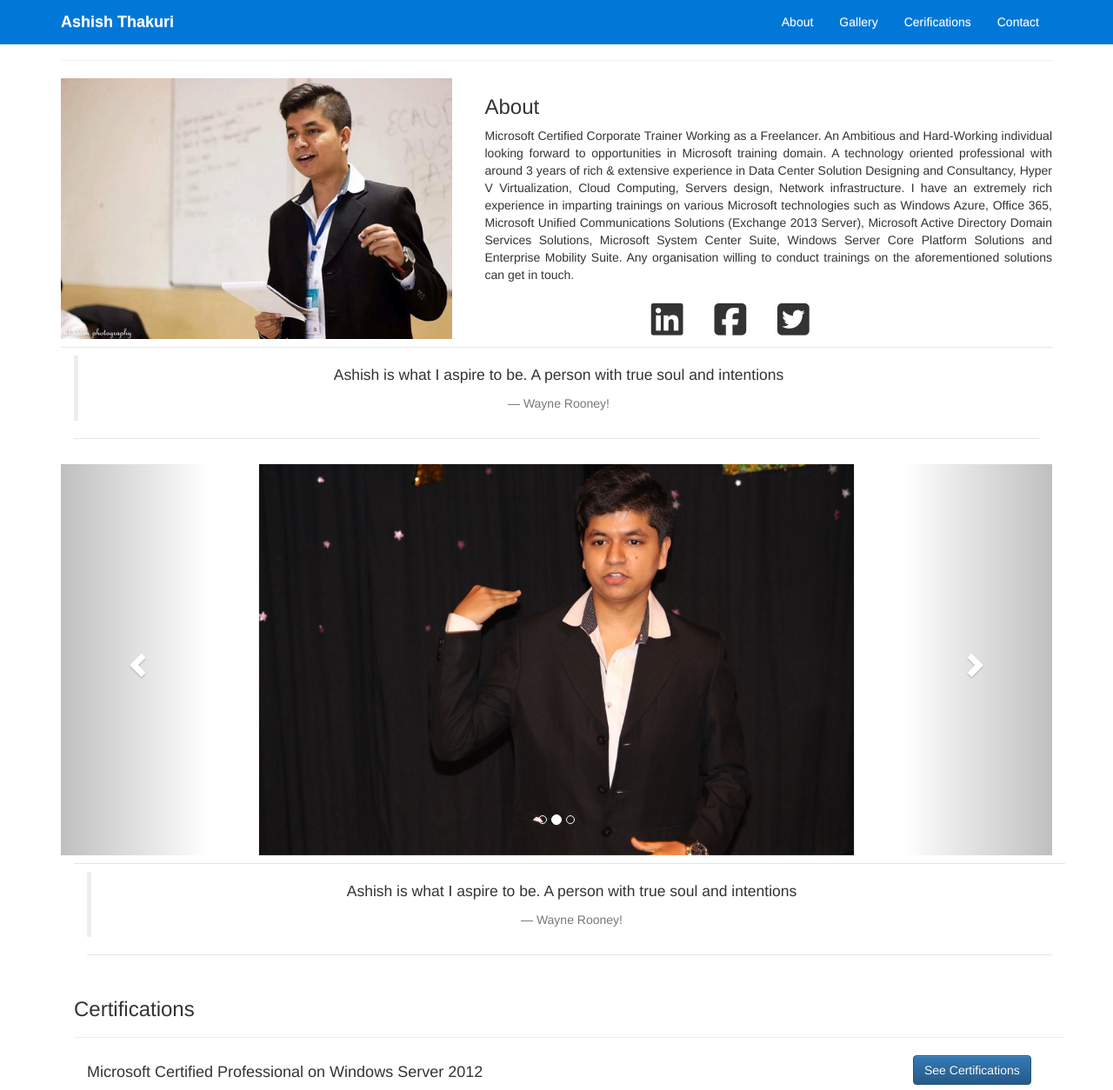
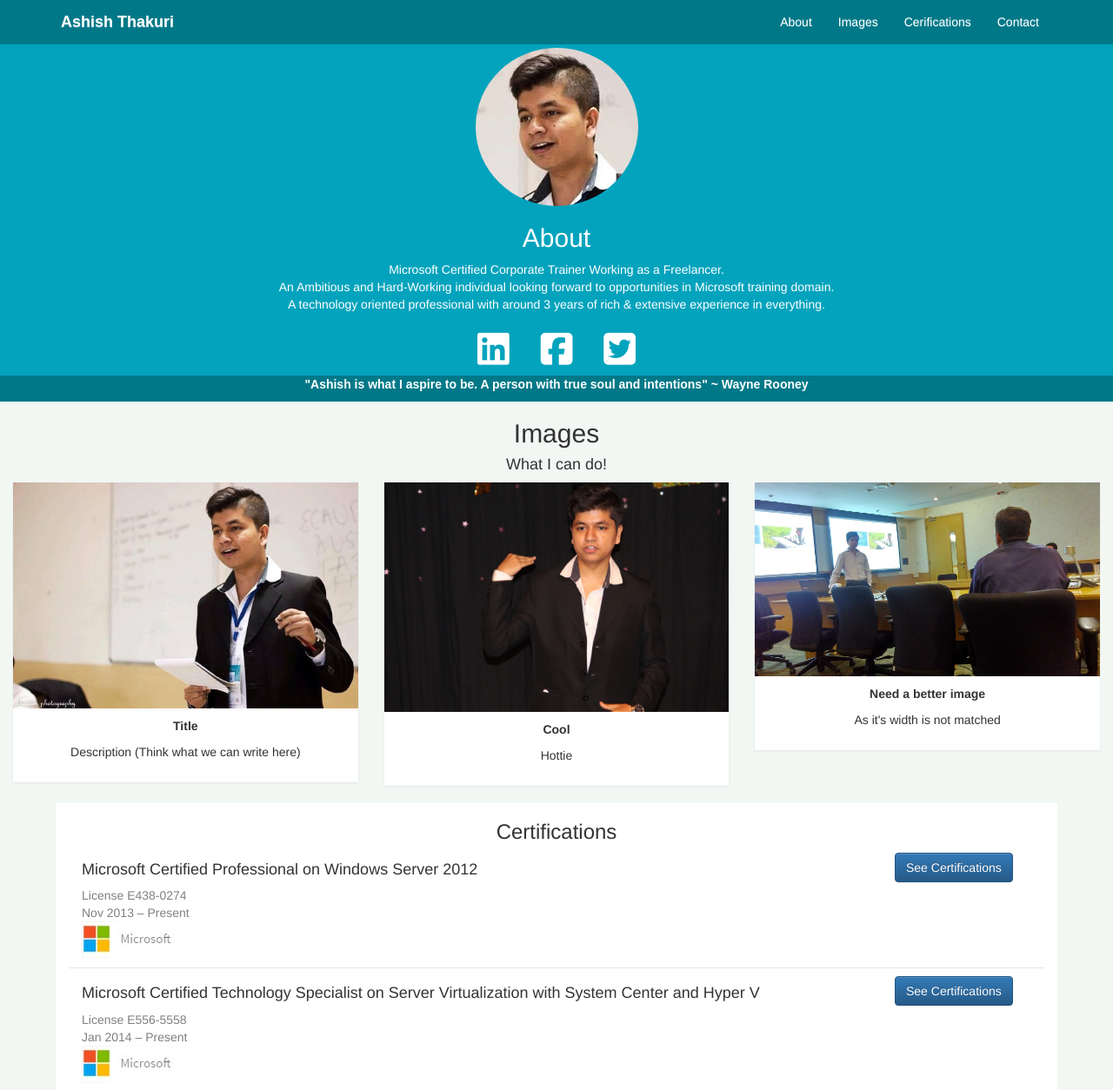
Before and after one commit to varungarg2796/AshishWebsite, a plain HTML site: page index.html in a window 1280 px wide. Shown: the top 1254 px of the page at 87% size. Drawn offline with nearby package versions, Linux system fonts and the light colour scheme.

Commit message:
Changed the color scheme and scrolling

```diff
--- a/index.html
+++ b/index.html
@@ -17,7 +17,7 @@
 
 </head>
 
-<body data-spy="scroll" data-target="#my-navbar">
+<body data-target="#my-navbar">
 
   <!-- Navbar -->
   	<nav class="navbar navbar-fixed-top animated bounceInDown" id="my-navbar">
@@ -33,10 +33,10 @@
   			</div><!-- Navbar Header-->
   			<div class="collapse navbar-collapse navbar-right" id="navbar-collapse">
   				<ul class="nav navbar-nav">
-  					<li><a data-toggle="collapse" data-target=".navbar-collapse" href="#about">About</a>
-  					<li><a data-toggle="collapse" data-target=".navbar-collapse" href="#gallery">Gallery</a>
-  					<li><a data-toggle="collapse" data-target=".navbar-collapse" href="#certifications">Cerifications</a>
-  					<li><a data-toggle="collapse" data-target=".navbar-collapse" href="#contact">Contact</a>
+  					<li><a data-toggle="collapse" data-target=".navbar-collapse" href="#aboutContainer">About</a>
+  					<li><a data-toggle="collapse" data-target=".navbar-collapse" href="#images">Images</a>
+  					<li><a data-toggle="collapse" data-target=".navbar-collapse" href="#certiBox">Cerifications</a>
+  					<li><a data-toggle="collapse" data-target=".navbar-collapse" href="#contactMe">Contact</a>
   				</ul>
   			</div>
   		</div><!-- End Container-->
@@ -46,125 +46,76 @@
 
 
 
-      <div class="container">
-        <section>
-            <div class="page-header" id="about">
+      <div class="container-fluid" id="aboutContainer">
+            <center>
+            <img src="Icon.jpg" class="img-circle">
+            <h2>About</h2>
+            <p>Microsoft Certified Corporate Trainer Working as a Freelancer.
+            <br>
+            An Ambitious and Hard-Working individual looking forward to opportunities in Microsoft training domain. <br> A technology oriented professional with around 3 years of rich & extensive experience in everything.
 
-            </div>
-
-            <div class="row">
-                  <div class="col-md-5">
-            <img src="image1.jpg" height="300px" width="450px">
-        </div>
-        <div class="col-md-7" id="aboutMe">
-         <h3>About</h2>
-            Microsoft Certified Corporate Trainer Working as a Freelancer.
-
-            An Ambitious and Hard-Working individual looking forward to opportunities in Microsoft training domain. A technology oriented professional with around 3 years of rich & extensive experience in Data Center Solution Designing and Consultancy, Hyper V Virtualization, Cloud Computing, Servers design, Network infrastructure.
-            I have an extremely rich experience in imparting trainings on various Microsoft technologies such as Windows Azure, Office 365, Microsoft Unified Communications Solutions (Exchange 2013 Server), Microsoft Active Directory Domain Services Solutions, Microsoft System Center Suite, Windows Server Core Platform Solutions and Enterprise Mobility Suite.
-            Any organisation willing to conduct trainings on the aforementioned solutions can get in touch.
             <br>
             <br>
-            &emsp;&emsp;
-            &emsp;&emsp;
-            &emsp;&emsp;
-            &emsp;&emsp;
-            &emsp;&emsp;
-            &emsp;&emsp;
-
             <i class="fa fa-linkedin-square fa-3x" aria-hidden="true"></i>
             &emsp;&emsp;
             <i class="fa fa-facebook-square fa-3x" aria-hidden="true"></i>
             &emsp;&emsp;
             <i class="fa fa-twitter-square fa-3x" aria-hidden="true"></i>
-
-        </div>
-            </div><!-- End row -->
-        </section>
+            <p>
+           </center>
       </div><!--End Container-->
-    </div>
-
-
-
-    <div class="container">
-    <div class="divider"></div>
-    <div class="col-lg-12">
-      <center>
-          <blockquote>
-            <p>Ashish is what I aspire to be. A person with true soul and intentions</p>
-            <footer>Wayne Rooney!</footer>
-        </blockquote>
-    </center>
-    <div class="divider"></div>
-    </div>
-    </div>
 
 
 
 
-    <br>
-  <!--Carousel for photos -->
-  	<div class="container animated bounceInLeft">
+    <div class="container-fluid quote">
 
-  	  <div id="myCarousel" class="carousel slide" data-ride="carousel">
+      <center>
 
-  	    <!-- Indicators -->
-  	    <ol class="carousel-indicators">
-  	      <li data-target="#myCarousel" data-slide-to="0" class="active"></li>
-  	      <li data-target="#myCarousel" data-slide-to="1"></li>
-  	      <li data-target="#myCarousel" data-slide-to="2"></li>
-  	    </ol>
+            <p>"Ashish is what I aspire to be. A person with true soul and intentions" ~ Wayne Rooney</p>
 
-  	    <!-- Wrapper for slides -->
-  	    <div class="carousel-inner" role="listbox">
-  	      <div class="item active carouselImg">
-  	        <img class="carouselImg" src="image1.jpg" alt="Chania" width="460" height="345">
-  	      </div>
 
-  	      <div class="item carouselImg">
-  	        <img class="carouselImg" src="image2.jpg" alt="Flower" width="460" height="345">
-  	      </div>
+    </center>
 
-  	      <div class="item carouselImg">
-  	        <img class="carouselImg" src="image3.jpg" alt="Flower" width="460" height="345">
-  	        <div class="carousel-caption">
-  	                  <h3>hey</h3>
-  	                  <p>this can be implemented.</p>
-  	                </div>
-  	      </div>
-  	    </div>
+    </div>
 
-  	    <!-- Left and right controls -->
-  	    <a class="left carousel-control" href="#myCarousel" role="button" data-slide="prev">
-  	      <span class="glyphicon glyphicon-chevron-left" aria-hidden="true"></span>
-  	      <span class="sr-only">Previous</span>
-  	    </a>
-  	    <a class="right carousel-control" href="#myCarousel" role="button" data-slide="next">
-  	      <span class="glyphicon glyphicon-chevron-right" aria-hidden="true"></span>
-  	      <span class="sr-only">Next</span>
-  	    </a>
+  <!--Image gallery-->
+  <div class="container-fluid text-center bg-grey" id="images">
+    <h2>Images</h2>
+    <h4>What I can do!</h4>
+    <div class="row text-center">
+      <div class="col-sm-4">
+        <div class="thumbnail">
+          <img src="image1.jpg" alt="Paris">
+          <p><strong>Title</strong></p>
+          <p>Description (Think what we can write here)</p>
+        </div>
+      </div>
+      <div class="col-sm-4">
+        <div class="thumbnail">
+          <img src="image2.jpg" alt="New York">
+          <p><strong>Cool</strong></p>
+          <p>Hottie</p>
+        </div>
+      </div>
+      <div class="col-sm-4">
+        <div class="thumbnail">
+          <img src="image3.jpg" alt="San Francisco">
+          <p><strong>Need a better image</strong></p>
+          <p>As it's width is not matched</p>
+        </div>
+      </div>
+  </div>
+  </div>
 
-  	  </div>
-
-        <div class="container">
-        <div class="divider"></div>
-        <div class="col-lg-12">
-          <center>
-              <blockquote>
-                <p>Ashish is what I aspire to be. A person with true soul and intentions</p>
-                <footer>Wayne Rooney!</footer>
-            </blockquote>
-        </center>
-        <div class="divider"></div>
-        </div>
-        </div>
 
         <!--CERTIFICATIONS-->
-    <section>
-    <div class="container">
-    <div class="page-header" id="certifications">
-       <h3>Certifications</h3>
-    </div>
+
+    <div class="container-fluid" id="certiBox">
+
+
+       <h3><center>Certifications<center></h3>
+
         <div class="col-md-10">
             <h4>
             Microsoft Certified Professional on Windows Server 2012
@@ -180,10 +131,10 @@
         <div class="col-md-2">
             <a href="https://www.microsoft.com/en-us/learning/certification-overview.aspx" target="_blank"><button class="btn btn-primary" > See Certifications </button> </a>
         </div>
-    </div>
 
 
-    <div class="container">
+
+
     <div class="divider"></div>
         <div class="col-md-10">
             <h4>
@@ -200,9 +151,9 @@
         <div class="col-md-2">
             <a href="http://www.microsoft.com/learning/en-us/certification-overview.aspx" target="_blank"><button class="btn btn-primary" > See Certifications </button> </a>
         </div>
-    </div>
 
-    <div class="container">
+
+
     <div class="divider"></div>
         <div class="col-md-10">
             <h4>
@@ -219,11 +170,10 @@
         <div class="col-md-2">
             <a href="https://www.youracclaim.com/badges/9ca5cfcc-e1d7-468f-a0f0-430b35c76da7/linked_in_profile" target="_blank"><button class="btn btn-primary" > See Certifications </button> </a>
         </div>
-    </div>
 
-    <div class="container">
+
     <div class="divider"></div>
-    <section>
+
         <div class="col-md-10">
             <h4>
             MS: Implementing Microsoft Azure Infrastructure Solutions
@@ -239,10 +189,9 @@
         <div class="col-md-2">
             <a href="https://www.youracclaim.com/badges/3c382d8f-22ce-40b6-b018-5ce2ee12f4d3/linked_in_profile" target="_blank"><button class="btn btn-primary" > See Certifications </button> </a>
         </div>
-        </section>
-    </div>
 
-    <div class="container">
+
+
     <div class="divider"></div>
         <div class="col-md-10">
             <h4>
@@ -259,25 +208,25 @@
         <div class="col-md-2">
             <a href="https://www.microsoft.com/en-gb/learning/certification-overview.aspx" target="_blank"><button class="btn btn-primary" > See Certifications </button> </a>
         </div>
+        <br>
     </div>
-    </section>
-    <p></p>
+
+    <br>
 
     <!--CERTIFICATIONS END-->
 
 
-  	<div class="container">
-
-  	  <section>
-  	    <div class="page-header" id="contact">
-  	        <h2>Contact Us.<small> Contact us for more.</small></h2>
-  	      </div><!-- End Page Header -->
-
-  	     <div class="row">
-          <div class="col-lg-4">
-            <p>Your address can come here if you want</p>
 
 
+        <div class="container-fluid quote">
+            <h3><center>Contact Me!<center></h3>
+        </div>
+
+        <div class="container-fluid" id="contactMe">
+         <div class="row">
+          <div class="col-lg-4">
+          <br>
+            <p>Your address can come here if you want</p>
             <address>
               <strong>Address</strong></br>
               xyz street </br>
@@ -288,6 +237,7 @@
   	        <div class="col-lg-8">
   	          <form class="form-horizontal" action="https://formspree.io/varungarg2796@gmail.com" method="POST">
   	            <div class="form-group">
+                <br>
   	              <label for="user-name" class="col-lg-2 control-label">Name</label>
   	              <div class="col-lg-10">
   	                <input type="text" name="Name" class="form-control" id="user-name" placeholder="Enter you name">
@@ -321,6 +271,29 @@
   	<!--End of Carousel-->
 	<script src="https://ajax.googleapis.com/ajax/libs/jquery/3.1.1/jquery.min.js"></script>
   	<script>
+    $(document).ready(function(){
+      // Add smooth scrolling to all links in navbar + footer link
+      $(".navbar a, footer a[href='#myPage']").on('click', function(event) {
+        // Make sure this.hash has a value before overriding default behavior
+        if (this.hash !== ""){
+          // Prevent default anchor click behavior
+          event.preventDefault();
+
+          // Store hash
+          var hash = this.hash;
+
+          // Using jQuery's animate() method to add smooth page scroll
+          // The optional number (900) specifies the number of milliseconds it takes to scroll to the specified area
+          $('html, body').animate({
+            scrollTop: $(hash).offset().top
+          }, 900, function(){
+
+            // Add hash (#) to URL when done scrolling (default click behavior)
+            window.location.hash = hash;
+          });
+        } // End if
+      });
+    })
   		/*$(document).ready(function(){
   		   var scroll_start = 0;
   		   var startchange = $('#my-navbar');
@@ -374,7 +347,7 @@
             // give every section a unique id and then animate it here
              console.log("This is not a drill.")
            });
-  		});
+
   	</script>
     <script src="https://use.fontawesome.com/53d537432a.js"></script>
 	<!-- Latest compiled and minified JavaScript -->
--- a/style.css
+++ b/style.css
@@ -1,4 +1,5 @@
 	body{
+		background-color: #F2F7F3;
 		padding-top: 20px;
 
 	}
@@ -7,15 +8,12 @@
 	}
 	#my-navbar{
 
-    	background-color: #0177D7;
+    	background-color: #007888;
 	}
 	.navbar-header{
 
 	}
-	#aboutMe{
-		 text-align: justify;
-    text-justify: inter-word;
-	}
+
   .certDetails{
     color:grey;
   }
@@ -61,3 +59,44 @@
 	  overflow: hidden;
 	  background-color: #e5e5e5;
 	}
+
+
+	#aboutContainer{
+		padding-top: 35px;
+		background-color: #03A3BD;
+		width: 100%;
+
+		 text-align: justify;
+   		 text-justify: inter-word;
+    	color:white;
+	}
+
+	.quote{
+		background-color: #007888;
+		color: white;
+		font-family: Arial, Helvetica, sans-serif;;
+		font-weight: bold;
+	}
+
+	#certiBox{
+		background-color: white;
+		width: 90%;
+	}
+
+	#contactMe{
+		background-color: #03A3BD;
+		width: 100%;
+		color: white;
+	}
+
+	.thumbnail {
+    padding: 0 0 15px 0;
+    border: none;
+    border-radius: 0;
+}
+
+.thumbnail img {
+    width: 100%;
+    height: 100%;
+    margin-bottom: 10px;
+}
```
Also changed, not shown: Icon.jpg (added).
